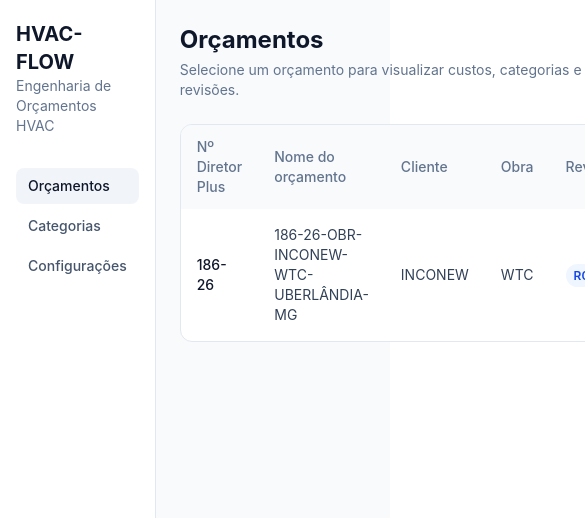
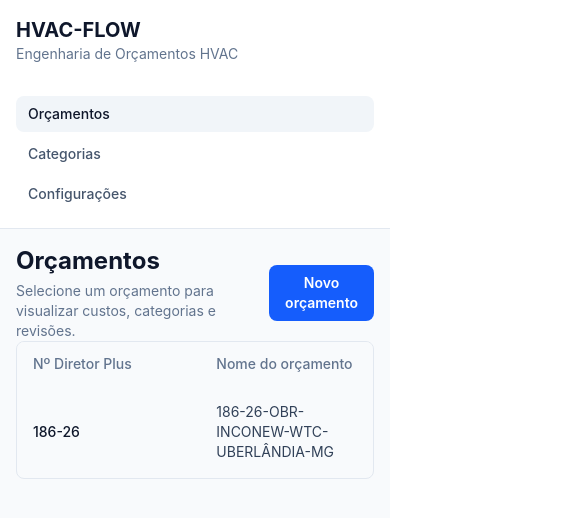
Before and after one commit to olavodario/HVAC-FLOW, a React (Vite) app in the folder frontend/: page / in a window 390 px wide. Shown: the top 518 px of the page, 585 px wide, since content can reach past the window. Built offline with nearby package versions, Linux system fonts and the light colour scheme.

Commit message:
feat: integrate Zustand for state management and add equipment form validation

```diff
--- a/frontend/package.json
+++ b/frontend/package.json
@@ -11,7 +11,8 @@
   },
   "dependencies": {
     "react": "^19.2.5",
-    "react-dom": "^19.2.5"
+    "react-dom": "^19.2.5",
+    "zustand": "^5.0.13"
   },
   "devDependencies": {
     "@eslint/js": "^10.0.1",
--- a/frontend/src/App.tsx
+++ b/frontend/src/App.tsx
@@ -1,132 +1,81 @@
 import { useState } from "react";
+
 import { AppLayout } from "./layouts/AppLayout";
-import { mockOrcamentos } from "./data/mockOrcamento";
+
 import { OrcamentosPage } from "./pages/OrcamentosPage";
 import { OrcamentoDetalhePage } from "./pages/OrcamentoDetalhePage";
-import type { FormacaoPreco, Orcamento, NovoItemOrcamento } from "./types/orcamento";
+
 import type {
   SecaoOrcamentoPagina,
   SecaoSistema,
 } from "./types/navegacao";
 
+import { useOrcamentoStore } from "./store/orcamentoStore";
 
 function App() {
-  const [orcamentos, setOrcamentos] = useState<Orcamento[]>(mockOrcamentos);
-
-  const [orcamentoSelecionadoId, setOrcamentoSelecionadoId] = useState<
-    string | null
-  >(null);
-
   const [secaoSistemaAtiva, setSecaoSistemaAtiva] =
     useState<SecaoSistema>("orcamentos");
 
   const [secaoOrcamentoAtiva, setSecaoOrcamentoAtiva] =
     useState<SecaoOrcamentoPagina>("resumo");
 
+  const {
+    orcamentos,
+    orcamentoSelecionadoId,
+    selecionarOrcamento,
+    voltarParaOrcamentos,
+    atualizarFormacaoPreco,
+    adicionarItemOrcamento,
+  } = useOrcamentoStore();
+
   const orcamentoSelecionado =
-    orcamentos.find((orcamento) => orcamento.id === orcamentoSelecionadoId) ??
-    null;
-
-  function selecionarOrcamento(orcamento: Orcamento) {
-    setOrcamentoSelecionadoId(orcamento.id);
-    setSecaoOrcamentoAtiva("resumo");
-  }
-
-  function voltarParaOrcamentos() {
-    setOrcamentoSelecionadoId(null);
-    setSecaoSistemaAtiva("orcamentos");
-  }
-
-  function atualizarFormacaoPreco(
-    orcamentoId: string,
-    novaFormacaoPreco: FormacaoPreco
-  ) {
-    setOrcamentos((orcamentosAtuais) =>
-      orcamentosAtuais.map((orcamento) =>
-        orcamento.id === orcamentoId
-          ? {
-              ...orcamento,
-              formacaoPreco: novaFormacaoPreco,
-            }
-          : orcamento
-      )
-    );
-  }
-
-  function adicionarItemOrcamento(
-    orcamentoId: string,
-    macrogrupoTipo: string,
-    secaoTipo: string,
-    tipoId: string,
-    novoItem: NovoItemOrcamento
-  ) {
-    setOrcamentos((orcamentosAtuais) =>
-      orcamentosAtuais.map((orcamento) => {
-        if (orcamento.id !== orcamentoId) {
-          return orcamento;
-        }
-
-        return {
-          ...orcamento,
-          macrogrupos: orcamento.macrogrupos.map((macrogrupo) => {
-            if (macrogrupo.tipo !== macrogrupoTipo) {
-              return macrogrupo;
-            }
-
-            return {
-              ...macrogrupo,
-              secoes: macrogrupo.secoes.map((secao) => {
-                if (secao.tipo !== secaoTipo) {
-                  return secao;
-                }
-
-                return {
-                  ...secao,
-                  tipos: secao.tipos.map((tipo) => {
-                    if (tipo.id !== tipoId) {
-                      return tipo;
-                    }
-
-                    return {
-                      ...tipo,
-                      itens: [
-                        ...tipo.itens,
-                        {
-                          id: crypto.randomUUID(),
-                          ...novoItem,
-                        },
-                      ],
-                    };
-                  }),
-                };
-              }),
-            };
-          }),
-        };
-      })
-    );
-  }
+    orcamentos.find(
+      (orcamento) =>
+        orcamento.id ===
+        orcamentoSelecionadoId
+    ) ?? null;
 
   return (
     <AppLayout
-      orcamentoAberto={orcamentoSelecionado !== null}
-      secaoSistemaAtiva={secaoSistemaAtiva}
-      secaoOrcamentoAtiva={secaoOrcamentoAtiva}
-      onSelecionarSecaoSistema={setSecaoSistemaAtiva}
-      onSelecionarSecaoOrcamento={setSecaoOrcamentoAtiva}
+      orcamentoAberto={
+        orcamentoSelecionado !== null
+      }
+      secaoSistemaAtiva={
+        secaoSistemaAtiva
+      }
+      secaoOrcamentoAtiva={
+        secaoOrcamentoAtiva
+      }
+      onSelecionarSecaoSistema={
+        setSecaoSistemaAtiva
+      }
+      onSelecionarSecaoOrcamento={
+        setSecaoOrcamentoAtiva
+      }
     >
       {orcamentoSelecionado ? (
         <OrcamentoDetalhePage
-          orcamento={orcamentoSelecionado}
-          secaoAtiva={secaoOrcamentoAtiva}
-          onVoltar={voltarParaOrcamentos}
-          onAtualizarFormacaoPreco={(novaFormacaoPreco) =>
+          orcamento={
+            orcamentoSelecionado
+          }
+          secaoAtiva={
+            secaoOrcamentoAtiva
+          }
+          onVoltar={
+            voltarParaOrcamentos
+          }
+          onAtualizarFormacaoPreco={(
+            novaFormacaoPreco
+          ) =>
             atualizarFormacaoPreco(
               orcamentoSelecionado.id,
               novaFormacaoPreco
             )
           }
-          onAdicionarEquipamento={(tipoId, item) =>
+          onAdicionarEquipamento={(
+            tipoId,
+            item
+          ) =>
             adicionarItemOrcamento(
               orcamentoSelecionado.id,
               "VENTILACAO",
@@ -139,7 +88,13 @@ function App() {
       ) : (
         <OrcamentosPage
           orcamentos={orcamentos}
-          onSelecionarOrcamento={selecionarOrcamento}
+          onSelecionarOrcamento={(
+            orcamento
+          ) =>
+            selecionarOrcamento(
+              orcamento.id
+            )
+          }
         />
       )}
     </AppLayout>
--- a/frontend/src/components/ItensPorCategoria.tsx
+++ b/frontend/src/components/ItensPorCategoria.tsx
@@ -110,7 +110,7 @@ function TabelaItensTecnicos({ itens, orcamento }: TabelaItensTecnicosProps) {
             <th className="w-[140px] px-3 py-2 font-medium">Faturamento</th>
             <th className="w-[140px] px-3 py-2 font-medium">Material</th>
             <th className="w-[140px] px-3 py-2 font-medium">M.O.</th>
-            <th className="w-[140px] px-3 py-2 font-medium" style={{ textAlign: "right" }}>Total</th>
+            <th className="w-[140px] px-3 py-2 font-medium text-right">Total</th>
           </tr>
         </thead>
 
@@ -190,7 +190,7 @@ function TabelaIndiretos({ itens, orcamento }: TabelaIndiretosProps) {
             <th className="w-[90px] px-3 py-2 font-medium">Qtd</th>
             <th className="w-[90px] px-3 py-2 font-medium">Un.</th>
             <th className="w-[160px] px-3 py-2 font-medium">Indiretos</th>
-            <th className="w-[160px] align-right px-3 py-2 font-medium" style={{ textAlign: "right" }}>Total</th>
+            <th className="w-[160px] align-right px-3 py-2 font-medium text-right">Total</th>
           </tr>
         </thead>
 
--- a/frontend/src/components/OrcamentoTable.tsx
+++ b/frontend/src/components/OrcamentoTable.tsx
@@ -11,8 +11,8 @@ export function OrcamentoTable({
   onSelecionarOrcamento,
 }: OrcamentoTableProps) {
   return (
-    <div className="mt-6 overflow-hidden rounded-xl border border-slate-200 bg-white">
-      <table className="w-full border-collapse text-left text-sm">
+    <div className="overflow-x-auto rounded-lg border border-slate-200">
+      <table className="min-w-[1100px] w-full table-fixed border-collapse text-left text-sm">
         <thead className="bg-slate-50 text-slate-500">
           <tr>
             <th className="px-4 py-3 font-medium">Nº Diretor Plus</th>
--- a/frontend/src/components/Sidebar.tsx
+++ b/frontend/src/components/Sidebar.tsx
@@ -27,7 +27,7 @@ export function Sidebar({
   onSelecionarSecaoOrcamento,
 }: SidebarProps) {
   return (
-    <aside className="w-64 min-h-screen border-r border-slate-200 bg-white px-4 py-5">
+    <aside className="w-full border-b border-slate-200 bg-white px-4 py-4 lg:min-h-screen lg:w-64 lg:border-b-0 lg:border-r lg:py-5">
       <div className="mb-8">
         <h1 className="text-xl font-bold text-slate-900">
           HVAC-FLOW
--- a/frontend/src/layouts/AppLayout.tsx
+++ b/frontend/src/layouts/AppLayout.tsx
@@ -6,12 +6,9 @@ import type {
 
 interface AppLayoutProps {
   children: React.ReactNode;
-
   orcamentoAberto: boolean;
-
   secaoSistemaAtiva?: SecaoSistema;
   secaoOrcamentoAtiva?: SecaoOrcamentoPagina;
-
   onSelecionarSecaoSistema?: (secao: SecaoSistema) => void;
   onSelecionarSecaoOrcamento?: (secao: SecaoOrcamentoPagina) => void;
 }
@@ -25,7 +22,7 @@ export function AppLayout({
   onSelecionarSecaoOrcamento,
 }: AppLayoutProps) {
   return (
-    <div className="flex min-h-screen bg-slate-50">
+    <div className="min-h-screen bg-slate-50 lg:flex">
       <Sidebar
         orcamentoAberto={orcamentoAberto}
         secaoSistemaAtiva={secaoSistemaAtiva}
@@ -34,7 +31,9 @@ export function AppLayout({
         onSelecionarSecaoOrcamento={onSelecionarSecaoOrcamento}
       />
 
-      <main className="flex-1 p-6">{children}</main>
+      <main className="min-w-0 flex-1 p-4 sm:p-6">
+        {children}
+      </main>
     </div>
   );
 }
--- /dev/null
+++ b/frontend/src/store/orcamentoStore.ts
@@ -0,0 +1,159 @@
+import { create } from "zustand";
+
+import { mockOrcamentos } from "../data/mockOrcamento";
+
+import type {
+  FormacaoPreco,
+  NovoItemOrcamento,
+  Orcamento,
+} from "../types/orcamento";
+
+interface OrcamentoStore {
+  orcamentos: Orcamento[];
+
+  orcamentoSelecionadoId: string | null;
+
+  selecionarOrcamento: (
+    orcamentoId: string
+  ) => void;
+
+  voltarParaOrcamentos: () => void;
+
+  atualizarFormacaoPreco: (
+    orcamentoId: string,
+    novaFormacaoPreco: FormacaoPreco
+  ) => void;
+
+  adicionarItemOrcamento: (
+    orcamentoId: string,
+    macrogrupoTipo: string,
+    secaoTipo: string,
+    tipoId: string,
+    novoItem: NovoItemOrcamento
+  ) => void;
+}
+
+export const useOrcamentoStore =
+  create<OrcamentoStore>((set) => ({
+    orcamentos: mockOrcamentos,
+
+    orcamentoSelecionadoId: null,
+
+    selecionarOrcamento: (
+      orcamentoId
+    ) =>
+      set({
+        orcamentoSelecionadoId:
+          orcamentoId,
+      }),
+
+    voltarParaOrcamentos: () =>
+      set({
+        orcamentoSelecionadoId: null,
+      }),
+
+    atualizarFormacaoPreco: (
+      orcamentoId,
+      novaFormacaoPreco
+    ) =>
+      set((state) => ({
+        orcamentos:
+          state.orcamentos.map(
+            (orcamento) =>
+              orcamento.id ===
+              orcamentoId
+                ? {
+                    ...orcamento,
+                    formacaoPreco:
+                      novaFormacaoPreco,
+                  }
+                : orcamento
+          ),
+      })),
+
+    adicionarItemOrcamento: (
+      orcamentoId,
+      macrogrupoTipo,
+      secaoTipo,
+      tipoId,
+      novoItem
+    ) =>
+      set((state) => ({
+        orcamentos:
+          state.orcamentos.map(
+            (orcamento) => {
+              if (
+                orcamento.id !==
+                orcamentoId
+              ) {
+                return orcamento;
+              }
+
+              return {
+                ...orcamento,
+
+                macrogrupos:
+                  orcamento.macrogrupos.map(
+                    (macrogrupo) => {
+                      if (
+                        macrogrupo.tipo !==
+                        macrogrupoTipo
+                      ) {
+                        return macrogrupo;
+                      }
+
+                      return {
+                        ...macrogrupo,
+
+                        secoes:
+                          macrogrupo.secoes.map(
+                            (secao) => {
+                              if (
+                                secao.tipo !==
+                                secaoTipo
+                              ) {
+                                return secao;
+                              }
+
+                              return {
+                                ...secao,
+
+                                tipos:
+                                  secao.tipos.map(
+                                    (
+                                      tipo
+                                    ) => {
+                                      if (
+                                        tipo.id !==
+                                        tipoId
+                                      ) {
+                                        return tipo;
+                                      }
+
+                                      return {
+                                        ...tipo,
+
+                                        itens:
+                                          [
+                                            ...tipo.itens,
+
+                                            {
+                                              id: crypto.randomUUID(),
+
+                                              ...novoItem,
+                                            },
+                                          ],
+                                      };
+                                    }
+                                  ),
+                              };
+                            }
+                          ),
+                      };
+                    }
+                  ),
+              };
+            }
+          ),
+      })),
+  }));
```
Also changed, not shown: frontend/src/components/EquipamentoForm.tsx (+20 -2 lines), frontend/src/pages/VentilacaoEquipamentosPage.tsx (+12 -2 lines), 1 other file (tests, documents, lock files or other folders).
